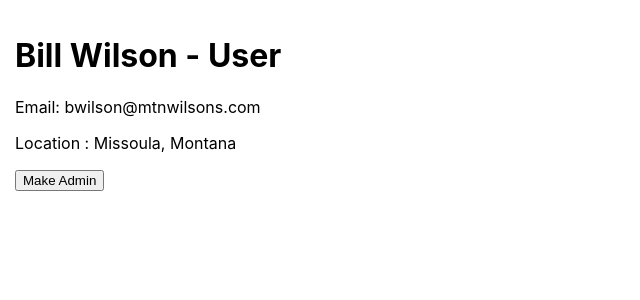
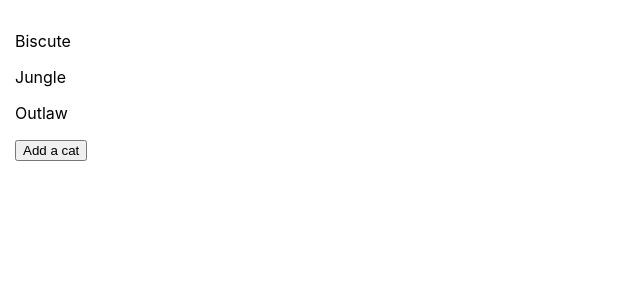
Before and after one commit to ramoh/react-tut, a React (Create React App) app: page / in a window 1280 px wide. Shown: the top 300 px of the page, without its empty margins (0-640 px from the left). Built offline with nearby package versions, Linux system fonts and the light colour scheme.

Commit message:
memo usage

```diff
--- a/src/App.js
+++ b/src/App.js
@@ -1,12 +1,23 @@
-import React from "react";
-import User from "./components/User";
+import React, { useState } from "react";
+import { PureCat } from "./components/Cat";
 
 function App() {
+  const [cats, setCats] = useState(["Biscute", "Jungle", "Outlaw"]);
   return (
     <div className="App" style={{ padding: "15px" }}>
       <header className="App-header">
+        {cats.map((name, i) => (
+          <PureCat
+            key={i}
+            name={name}
+            meow={(name) => console.log(`${name} has meowed`)}
+          />
+        ))}
+        <button onClick={() => setCats([...cats, prompt("Name cat")])}>
+          Add a cat
+        </button>
+        {/*
         <User />
-        {/*
         <AddColorForm />
         <ColorList />
         */}
--- /dev/null
+++ b/src/components/Cat.js
@@ -0,0 +1,12 @@
+import React, { memo } from "react";
+
+export const Cat = ({ name, meow = (f) => f }) => {
+  console.log(`rendering ${name}`);
+
+  return <p onClick={() => meow(name)}>{name}</p>;
+};
+
+export const PureCat = memo(
+  Cat,
+  (prevProps, nextProps) => prevProps.name === nextProps.name,
+);
```
